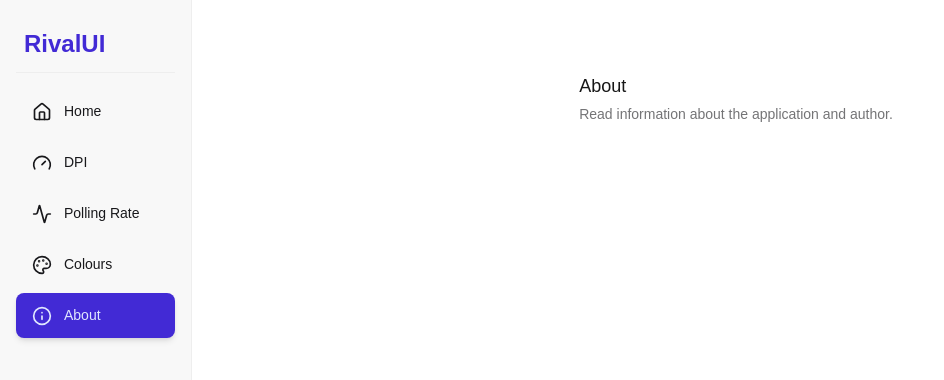
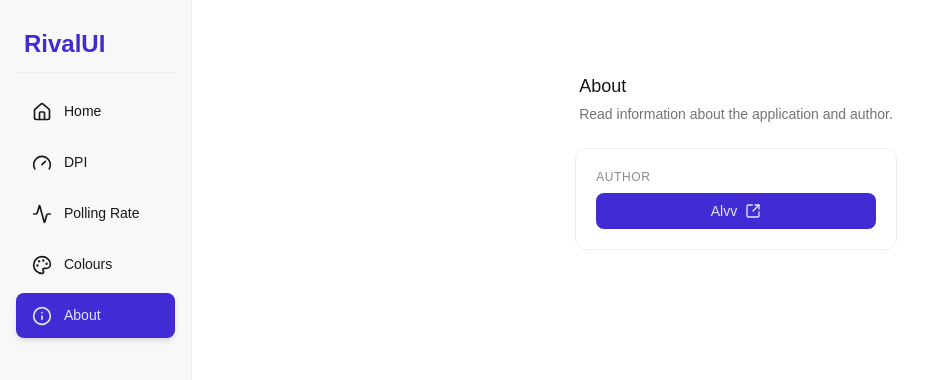
Before and after one commit to alvvik/Rivalui, a Next.js app: page /about in a window 1280 px wide. Shown: the top 380 px of the page, without its empty margins (0-944 px from the left). Built offline with nearby package versions, Linux system fonts and the light colour scheme.

Commit message:
feat:  enhance about page with author link

```diff
--- a/src-tauri/capabilities/default.json
+++ b/src-tauri/capabilities/default.json
@@ -8,6 +8,8 @@
   "permissions": [
     "core:default",
     "shell:allow-execute",
+    "shell:allow-open",
+    "shell:default",
     {
       "identifier": "shell:allow-execute",
       "allow": [
--- a/src/app/about/page.tsx
+++ b/src/app/about/page.tsx
@@ -1,3 +1,6 @@
+import { SquareArrowOutUpRight } from "lucide-react";
+import Link from "next/link";
+
 export default function Home() {
   return (
     <div className="mx-auto max-w-2xl space-y-6 py-10 select-none">
@@ -7,6 +10,24 @@ export default function Home() {
           Read information about the application and author.
         </p>
       </div>
+      <div className="border-base-300 bg-base-100 space-y-2 rounded-xl border p-5">
+        <div className="text-base-content/50 text-xs font-medium tracking-wider uppercase">
+          Author
+        </div>
+        <div>
+          <Link
+            href="https://github.com/alvvik"
+            className="bg-primary text-primary-content hover:bg-primary/90 focus-visible:outline-primary flex items-center justify-center gap-2 rounded-lg px-4 py-2 text-sm"
+            target="_blank"
+            rel="noreferrer"
+          >
+            Alvv
+            <span aria-hidden="true">
+              <SquareArrowOutUpRight className="h-4 w-4" />
+            </span>
+          </Link>
+        </div>
+      </div>
     </div>
   );
 }
```
